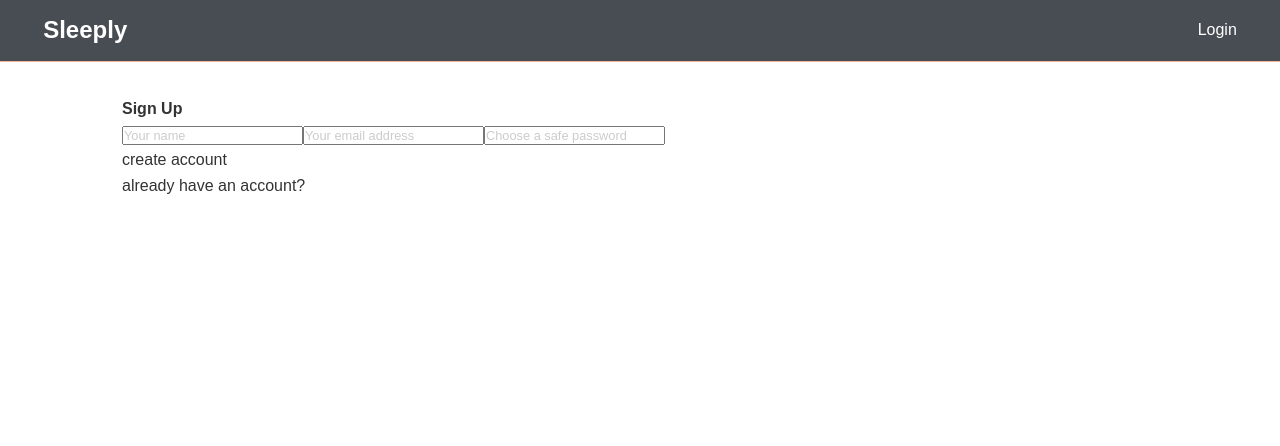
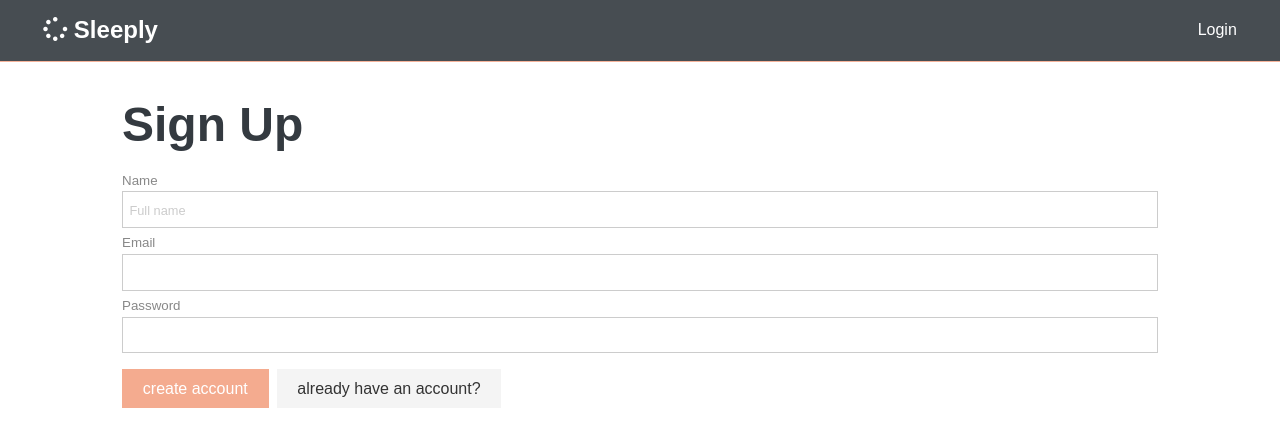
Before and after one commit to djlabbe/sleeply-client, a React (Create React App) app: page /login in a window 1280 px wide. Both pictures are taken after a click on the element "need to create an account?". Shown: the top 446 px of the page. Built offline with nearby package versions, Linux system fonts and the light colour scheme; a web font is replaced by a local one.

Commit message:
add some styles to login

```diff
--- a/public/index.html
+++ b/public/index.html
@@ -7,6 +7,7 @@
       rel="stylesheet"
       href="https://fonts.googleapis.com/css?family=Avenir"
     />
+    <script src="https://kit.fontawesome.com/15f5625aec.js"></script>
     <meta name="viewport" content="width=device-width, initial-scale=1" />
     <meta name="theme-color" content="#000000" />
 
--- a/src/components/LogList.js
+++ b/src/components/LogList.js
@@ -4,6 +4,7 @@ import NapLog from './NapLog';
 import BedTimeLog from './BedTimeLog';
 import NightLog from './NightLog';
 import { Query } from 'react-apollo';
+import Spinner from './Spinner';
 import gql from 'graphql-tag';
 
 const LOG_QUERY = gql`
@@ -40,14 +41,13 @@ class LogList extends Component {
     return (
       <Query query={LOG_QUERY}>
         {({ loading, error, data }) => {
-          if (loading) return <div>FETCHING</div>;
+          if (loading) return <Spinner />;
           if (error) return <div>ERROR</div>;
 
           const entriesToRender = data.child.log.entries;
 
           return (
             <div>
-              Hello
               {entriesToRender.map(logEntry => this.renderEntry(logEntry))}
             </div>
           );
--- a/src/components/Login.js
+++ b/src/components/Login.js
@@ -1,4 +1,4 @@
-import React, { Component } from 'react';
+import React, { Fragment, Component } from 'react';
 import { AUTH_TOKEN } from '../constants';
 import { Mutation } from 'react-apollo';
 import gql from 'graphql-tag';
@@ -30,46 +30,56 @@ class Login extends Component {
   render() {
     const { login, email, password, name } = this.state;
     return (
+      <Fragment>
+        <h1 className='large text-primary'>{login ? 'Login' : 'Sign Up'}</h1>
+        <form className='form'>
+          {!login && (
             <div>
-        <h4>{login ? 'Login' : 'Sign Up'}</h4>
-        <div>
-          {!login && (
+              <small className='form-text'>Name</small>
               <input
                 value={name}
                 onChange={e => this.setState({ name: e.target.value })}
                 type='text'
-              placeholder='Your name'
+                placeholder='Full name'
               />
+            </div>
           )}
+          <div>
+            <small className='form-text'>Email</small>
             <input
               value={email}
               onChange={e => this.setState({ email: e.target.value })}
               type='text'
-            placeholder='Your email address'
             />
+          </div>
+          <div>
+            <small className='form-text'>Password</small>
             <input
               value={password}
               onChange={e => this.setState({ password: e.target.value })}
               type='password'
-            placeholder='Choose a safe password'
             />
           </div>
+        </form>
 
-        <div>
+        <div className='my-1'>
           <Mutation
             mutation={login ? LOGIN_MUTATION : SIGNUP_MUTATION}
             variables={{ email, password, name }}
             onCompleted={data => this._confirm(data)}
           >
             {mutation => (
-              <div onClick={mutation}>{login ? 'login' : 'create account'}</div>
+              <div className='btn btn-primary' onClick={mutation}>
+                {login ? 'login' : 'create account'}
+              </div>
             )}
           </Mutation>
-          <div onClick={() => this.setState({ login: !login })}>
+
+          <div className='btn' onClick={() => this.setState({ login: !login })}>
             {login ? 'need to create an account?' : 'already have an account?'}
           </div>
         </div>
-      </div>
+      </Fragment>
     );
   }
 
--- a/src/components/NavBar.js
+++ b/src/components/NavBar.js
@@ -38,7 +38,7 @@ class NavBar extends Component {
       <nav className='navbar bg-dark'>
         <h1>
           <Link to='/'>
-            <i className='fas fa-grip-horizontal' /> Sleeply
+            <i className='fas fa-spinner' /> Sleeply
           </Link>
         </h1>
         {<Fragment>{this.guestLinks} </Fragment>}
```
Lines whose indentation alone changed are shown as unchanged.
